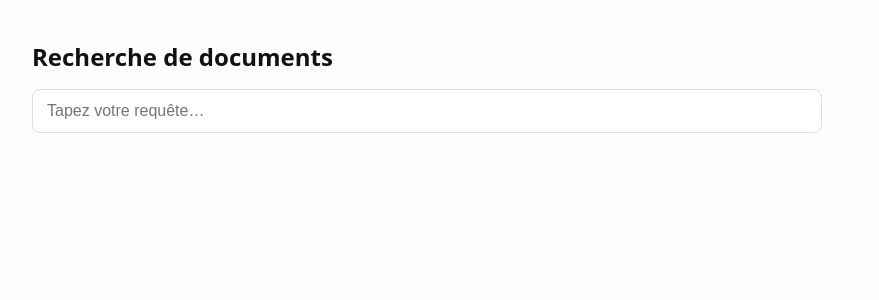
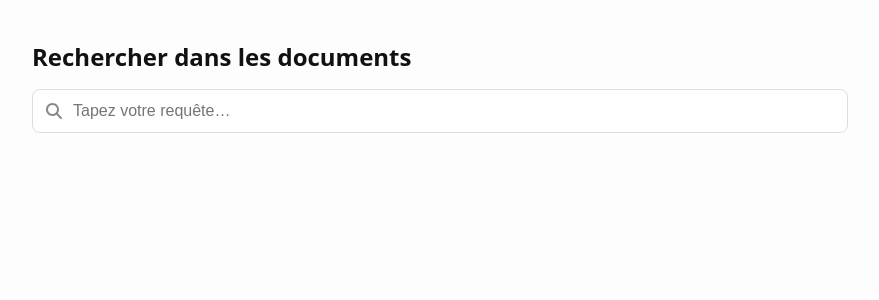
Before and after one commit to EliseBrd/google_like_a_cat, a React (Vite) app in the folder front/: page / in a window 1280 px wide. Shown: the top 300 px of the page, without its empty margins (228-1107 px from the left). Built offline with nearby package versions, Linux system fonts and the light colour scheme; no server answers.

Commit message:
ajout font awesome

```diff
--- a/front/package.json
+++ b/front/package.json
@@ -10,6 +10,9 @@
     "preview": "vite preview"
   },
   "dependencies": {
+    "@fortawesome/fontawesome-svg-core": "^7.0.1",
+    "@fortawesome/free-solid-svg-icons": "^7.0.1",
+    "@fortawesome/react-fontawesome": "^3.0.2",
     "@tanstack/react-query": "^5.87.1",
     "lodash.debounce": "^4.0.8",
     "react": "^19.1.1",
--- a/front/src/App.jsx
+++ b/front/src/App.jsx
@@ -1,5 +1,7 @@
-import React, { useEffect, useMemo, useState } from "react";
+import React, { useEffect, useState } from "react";
 import ResultsByFile from "./components/ResultsByFile";
+import { FontAwesomeIcon } from "@fortawesome/react-fontawesome";
+import { faSearch } from "@fortawesome/free-solid-svg-icons";
 
 function useDebouncedValue(value, delay = 250) {
   const [v, setV] = useState(value);
@@ -51,9 +53,21 @@ export default function App() {
       }}
     >
       <h1 style={{ fontSize: 24, fontWeight: 700, marginBottom: 16 }}>
-        Recherche de documents
+        Rechercher dans les documents
       </h1>
 
+      <div style={{ position: "relative", width: "100%" }}>
+        <FontAwesomeIcon
+          icon={faSearch}
+          style={{
+            position: "absolute",
+            left: 12,
+            top: "50%",
+            transform: "translateY(-50%)",
+            color: "#888",
+            pointerEvents: "none",
+          }}
+        />
         <input
           value={q}
           onChange={(e) => setQ(e.target.value)}
@@ -61,13 +75,14 @@ export default function App() {
           className="search-input"
           style={{
             width: "100%",
-          padding: "12px 14px",
+            padding: "12px 14px 12px 40px",
             fontSize: 16,
             border: "1px solid #ddd",
             borderRadius: 8,
             outline: "none",
           }}
         />
+      </div>
 
       {loading && (
         <div style={{ marginTop: 10, fontSize: 14, color: "#666" }}>
```
Also changed, not shown: 1 other file (tests, documents, lock files or other folders). Lines whose indentation alone changed are shown as unchanged.
